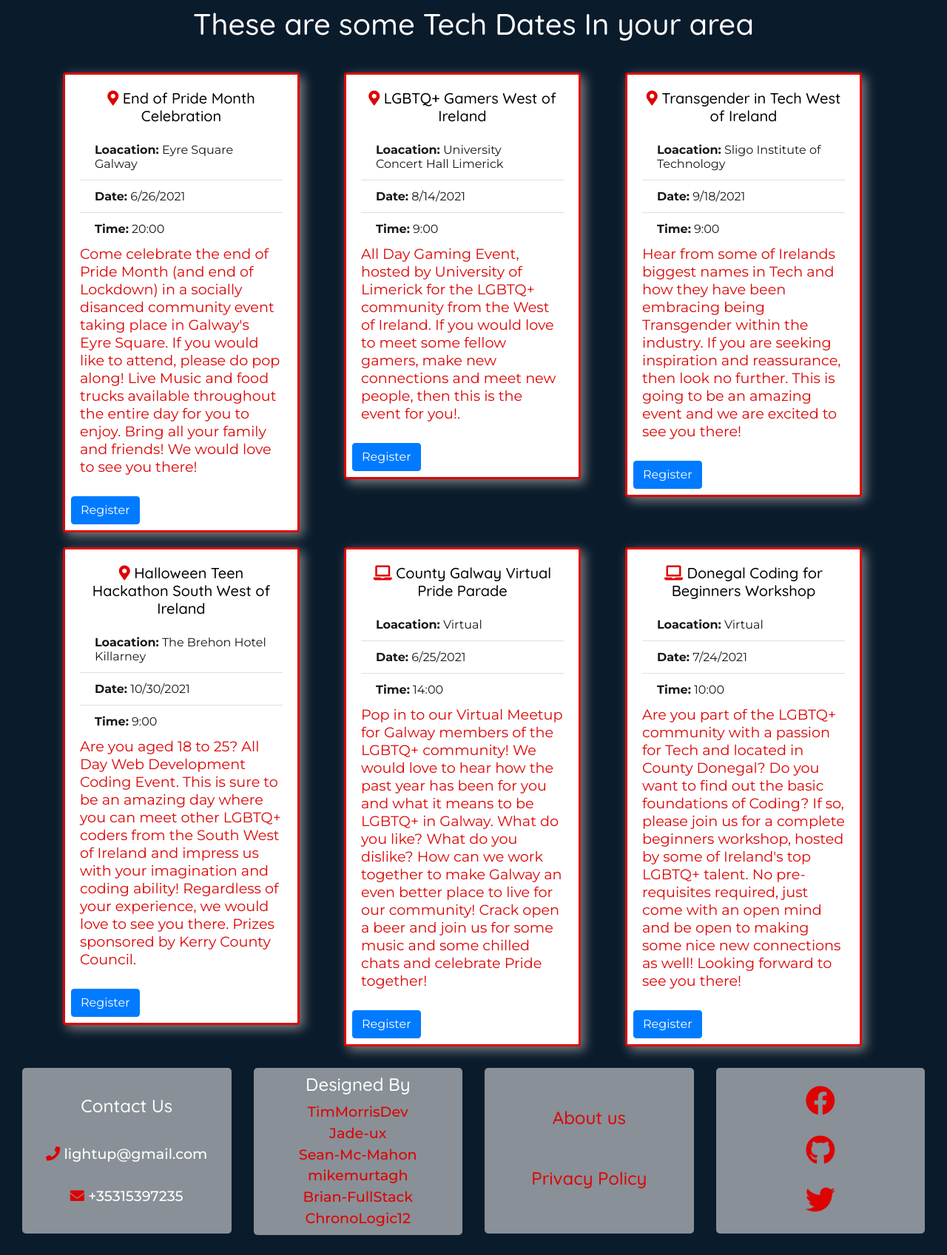
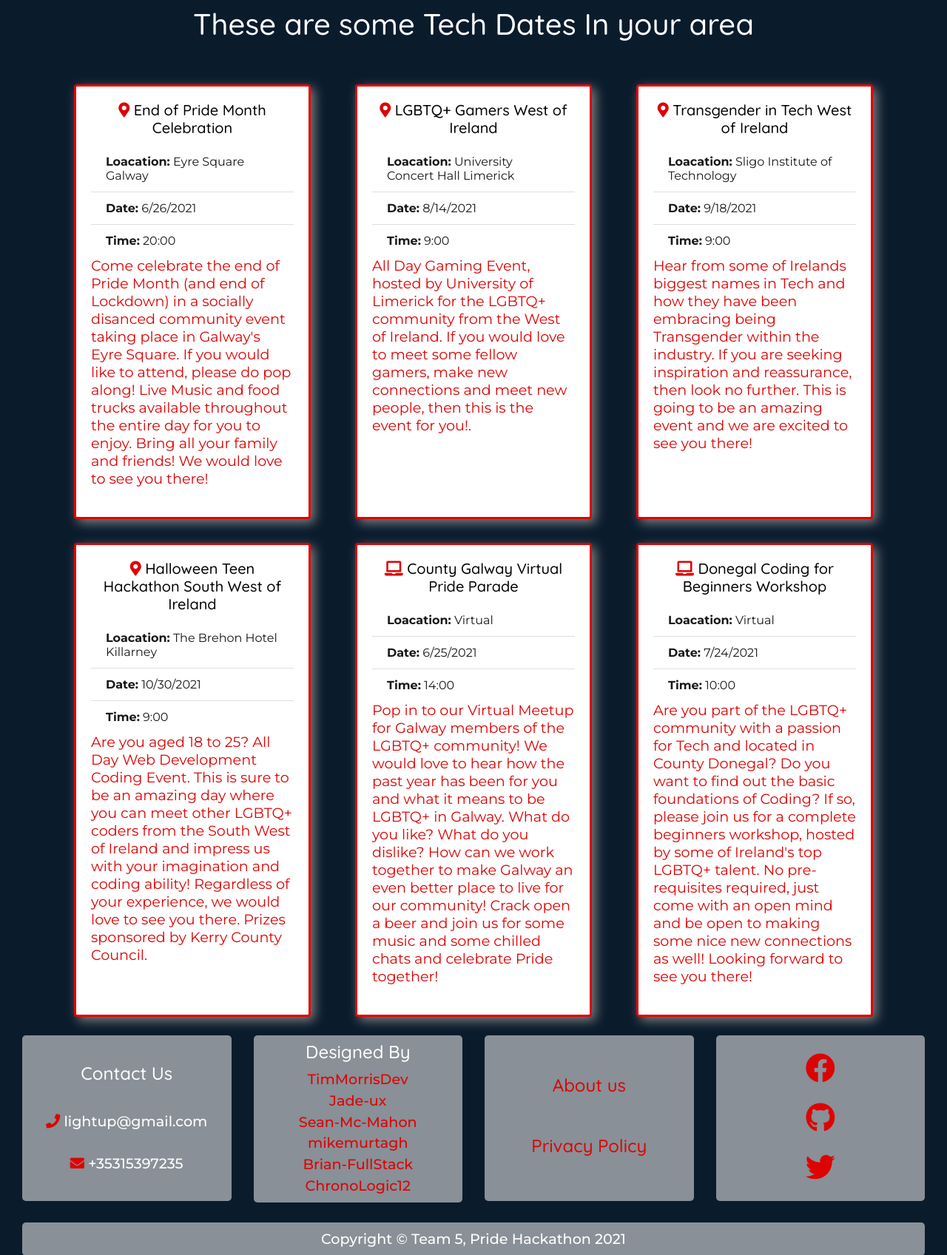
Before and after one commit to timmorrisdev/light-up, a Flask app: page /tech-date in a window 1280 px wide. Shown: the part 152-1849 px from the top of the page at 74% size. Run offline with Flask 2, Linux system fonts and the light colour scheme; data that the repository does not hold is empty; some libraries are stand-ins or nearby versions.

Commit message:
card height standardised

```diff
--- a/static/css/style.css
+++ b/static/css/style.css
@@ -11,9 +11,6 @@
 
 body {
     height: 100vh;
-    /* background: url(../images/rainbow-background1.jpeg) no-repeat
-    center center fixed;
-    background-size: cover; */
     height: 100vh;
     font-family: 'Montserrat', sans-serif;
 }
@@ -471,6 +468,16 @@ footer{
   text-align: center;
 }
 
+.event-cards {
+  display: flex;
+}
+
+@media (min-width: 576px) {
+  .event-cards {
+    min-height: 615px;
+  }
+}
+
 /**---------------------------------------------------Code Group**/
 .code-group-about{
   margin-top: 2rem;
@@ -514,6 +521,16 @@ footer{
     padding: 5px 46px;
     background-position: center center;
     background-size: 18rem;
+}
+
+.profile-cards {
+  display: flex;
+}
+
+@media (min-width: 576px) {
+  .profile-cards {
+    min-height: 860px;
+  }
 }
 
 /*---------------------------------------------------Forms & Buttons*/
--- a/templates/code-group.html
+++ b/templates/code-group.html
@@ -11,8 +11,8 @@
             <div class="container profile-container">
                 <div class="row">
                     {% for user in users %}
-                    <div class="col-12 col-md-6 col-lg-4">
-                        <div class="card pt-4 color red" style="width: 20rem;">
+                    <div class="col-12 col-md-6 col-lg-4 profile-cards py-3">
+                        <div class="card h-100 pt-4 color red" style="width: 20rem;">
                             <div class="col-10 card-img-centered" style="background-image: url('{{ user.image }}')">
                             </div>
                             <div class="card-body">
--- a/templates/tech-date.html
+++ b/templates/tech-date.html
@@ -8,8 +8,8 @@
 
         <div class="container profile-container">
             <div class="row">
-                <div class="col-12 col-md-6 col-lg-4">
-                    <div class="card color red" style="width: 20rem;">
+                <div class="col-12 col-md-6 col-lg-4 event-cards py-3">
+                    <div class="card h-100 color red" style="width: 20rem;">
                         <div class="card-body">
                         <h5 class="card-title"><i class="fas fa-map-marker-alt color red"></i> End of Pride Month Celebration</h5>
                         <ul class="list-group list-group-flush">
@@ -22,12 +22,11 @@
                             attend, please do pop along! Live Music and food trucks available throughout the entire day
                             for you to enjoy. Bring all your family and friends! We would love to see you there!</p>
                         </div>
-                        <button type="button" class="btn btn-primary m-2">Register</button>
                     </div>
                 </div>
 
-                <div class="col-12 col-md-6 col-lg-4">
-                    <div class="card color red" style="width: 20rem;">
+                <div class="col-12 col-md-6 col-lg-4 event-cards py-3">
+                    <div class="card h-100 color red" style="width: 20rem;">
                         <div class="card-body">
                         <h5 class="card-title"><i class="fas fa-map-marker-alt color red"></i> LGBTQ+ Gamers West of Ireland</h5>
                         <ul class="list-group list-group-flush">
@@ -39,12 +38,11 @@
                             from the West of Ireland. If you would love to meet some fellow gamers, make new connections
                             and meet new people, then this is the event for you!.</p>
                         </div>
-                        <button type="button" class="btn btn-primary m-2">Register</button>
                     </div>
                 </div>
 
-                <div class="col-12 col-md-6 col-lg-4">
-                    <div class="card color red" style="width: 20rem;">
+                <div class="col-12 col-md-6 col-lg-4 event-cards py-3">
+                    <div class="card h-100 color red" style="width: 20rem;">
                         <div class="card-body">
                         <h5 class="card-title"><i class="fas fa-map-marker-alt color red"></i> Transgender in Tech West of Ireland</h5>
                         <ul class="list-group list-group-flush">
@@ -56,12 +54,11 @@
                             being Transgender within the industry. If you are seeking inspiration and reassurance, then look
                             no further. This is going to be an amazing event and we are excited to see you there!</p>
                         </div>
-                        <button type="button" class="btn btn-primary m-2">Register</button>
                     </div>
                 </div>
 
-                <div class="col-12 col-md-6 col-lg-4">
-                    <div class="card color red" style="width: 20rem;">
+                <div class="col-12 col-md-6 col-lg-4 event-cards py-3">
+                    <div class="card h-100 color red" style="width: 20rem;">
                         <div class="card-body">
                         <h5 class="card-title"><i class="fas fa-map-marker-alt color red"></i> Halloween Teen Hackathon South West of Ireland</h5>
                         <ul class="list-group list-group-flush">
@@ -74,12 +71,11 @@
                             and coding ability! Regardless of your experience, we would love to see you there.
                             Prizes sponsored by Kerry County Council.</p>
                         </div>
-                        <button type="button" class="btn btn-primary m-2">Register</button>
                     </div>
                 </div>
 
-                <div class="col-12 col-md-6 col-lg-4">
-                    <div class="card color red" style="width: 20rem;">
+                <div class="col-12 col-md-6 col-lg-4 event-cards py-3">
+                    <div class="card h-100 color red" style="width: 20rem;">
                         <div class="card-body">
                         <h5 class="card-title"><i class="fas fa-laptop color red"></i> County Galway Virtual Pride Parade</h5>
                         <ul class="list-group list-group-flush">
@@ -89,12 +85,11 @@
                         </ul>
                         <p class="card-text">Pop in to our Virtual Meetup for Galway members of the LGBTQ+ community! We would love to hear how the past year has been for you and what it means to be LGBTQ+ in Galway. What do you like? What do you dislike? How can we work together to make Galway an even better place to live for our community! Crack open a beer and join us for some music and some chilled chats and celebrate Pride together!</p>
                         </div>
-                        <button type="button" class="btn btn-primary m-2">Register</button>
                     </div>
                 </div>
 
-                <div class="col-12 col-md-6 col-lg-4">
-                    <div class="card color red" style="width: 20rem;">
+                <div class="col-12 col-md-6 col-lg-4 event-cards py-3">
+                    <div class="card h-100 color red" style="width: 20rem;">
                         <div class="card-body">
                         <h5 class="card-title"><i class="fas fa-laptop color red"></i> Donegal Coding for Beginners Workshop</h5>
                         <ul class="list-group list-group-flush">
@@ -104,7 +99,6 @@
                         </ul>
                         <p class="card-text">Are you part of the LGBTQ+ community with a passion for Tech and located in County Donegal? Do you want to find out the basic foundations of Coding? If so, please join us for a complete beginners workshop, hosted by some of Ireland's top LGBTQ+ talent. No pre-requisites required, just come with an open mind and be open to making some nice new connections as well! Looking forward to see you there!</p>
                         </div>
-                        <button type="button" class="btn btn-primary m-2">Register</button>
                     </div>
                 </div>
 
```
